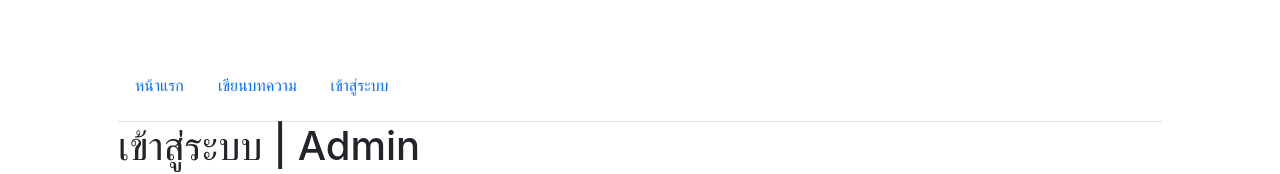
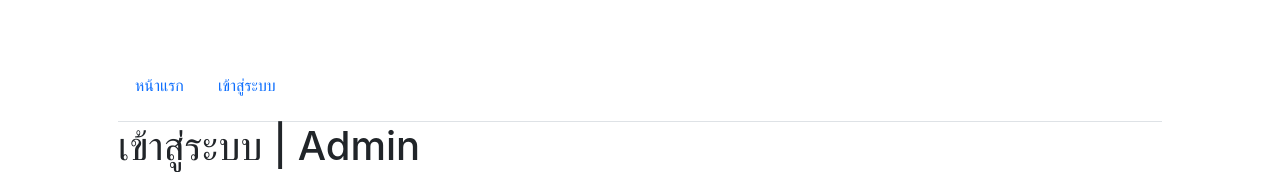
Before and after one commit to nattrio/mern-blog, a React (Create React App) app in the folder client/: page /login in a window 1280 px wide. Shown: the top 174 px of the page. Built offline with nearby package versions, Linux system fonts and the light colour scheme.

Commit message:
Hide createBlog

```diff
--- a/client/src/components/NavbarComponent.js
+++ b/client/src/components/NavbarComponent.js
@@ -10,15 +10,18 @@ const NavbarComponent = ({ history }) => {
             หน้าแรก
           </Link>
         </li>
-        <li className="nav-item pr-3 pt-3 pb-3">
-          <Link to="/create" className="nav-link">
-            เขียนบทความ
-          </Link>
-        </li>
+
         {!getUser() && (
           <li className="nav-item pr-3 pt-3 pb-3">
             <Link to="/login" className="nav-link">
               เข้าสู่ระบบ
+            </Link>
+          </li>
+        )}
+        {getUser() && (
+          <li className="nav-item pr-3 pt-3 pb-3">
+            <Link to="/create" className="nav-link">
+              เขียนบทความ
             </Link>
           </li>
         )}
```
